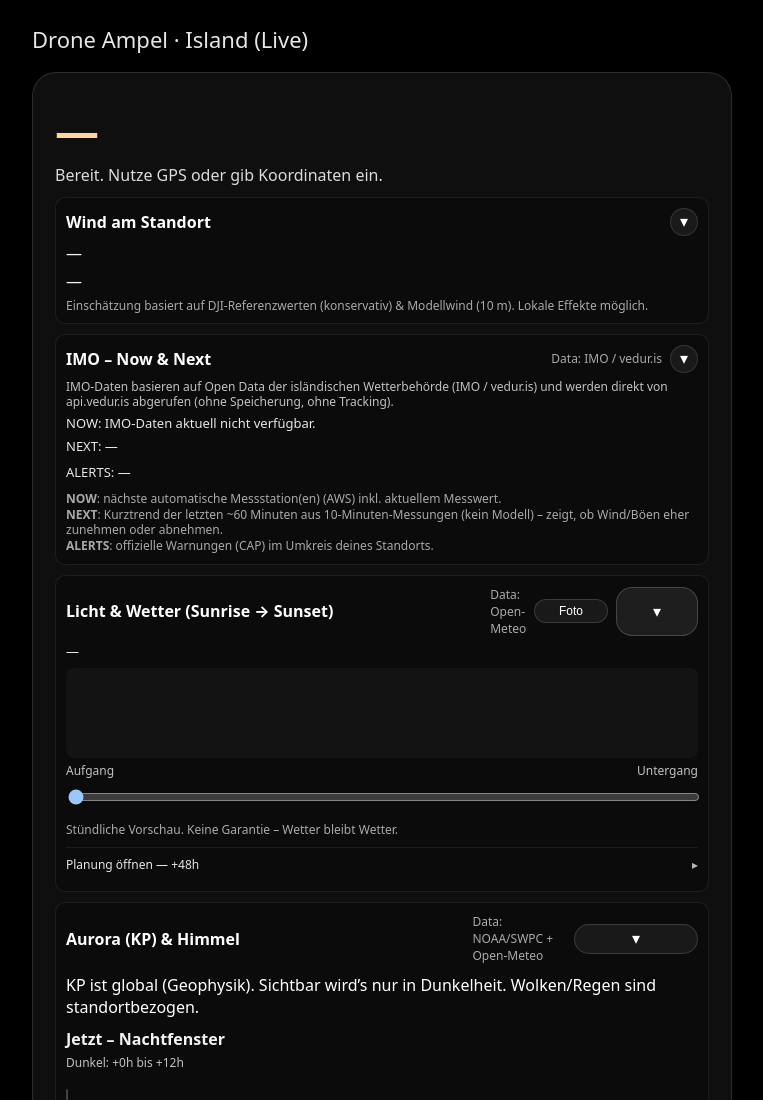
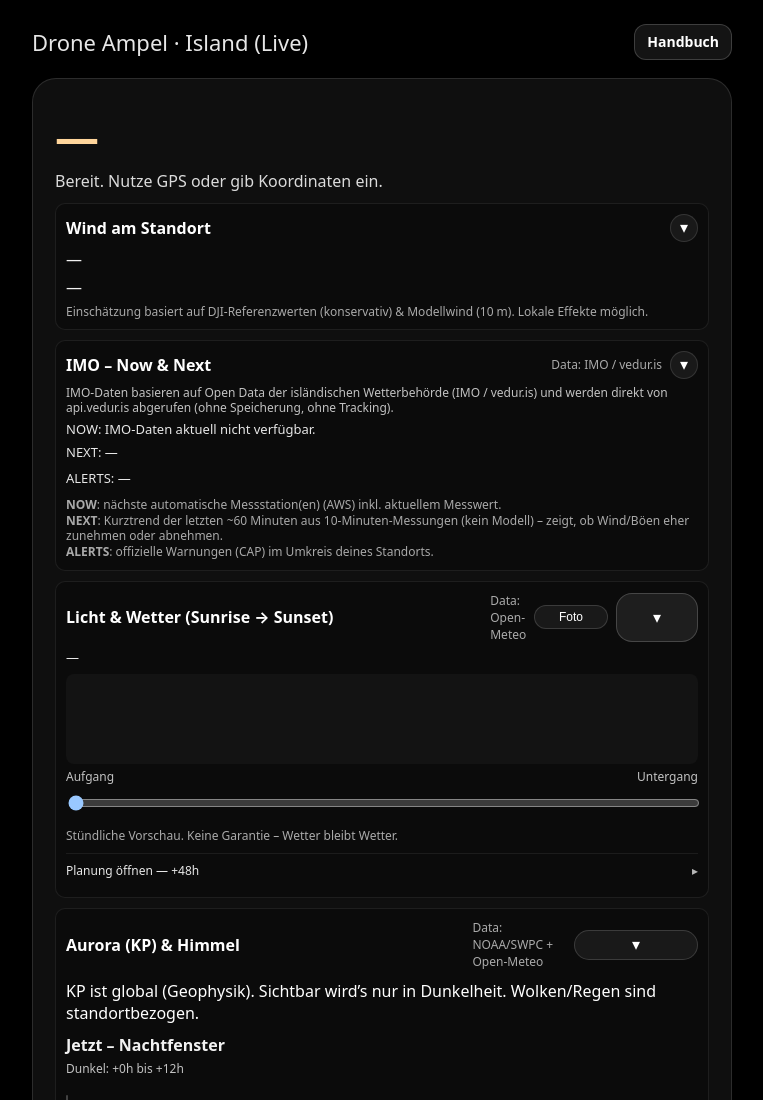
Before and after one commit to papierpilot/islanddrone-project, a plain HTML site: page index.html in a window 1280 px wide. Shown: the top 1100 px of the page, without its empty margins (258-1021 px from the left). Drawn offline with nearby package versions, Linux system fonts and the light colour scheme; no server answers.

Commit message:
Add handbook button + handbook PDF

```diff
--- a/index.html
+++ b/index.html
@@ -184,12 +184,44 @@
     .privacy-text{ margin-top: 8px; color:#fff; opacity:.95; }
     .privacy-text p{ margin: 0 0 8px 0; }
 
+
+    /* Handbuch-Button (öffnet PDF in neuem Tab, ohne App-Logik zu berühren) */
+    .headerbar{
+      display:flex;
+      align-items:center;
+      justify-content:space-between;
+      gap:12px;
+      margin-bottom:18px;
+    }
+    .headerbar .title{
+      margin:0;
+    }
+    .handbook-btn{
+      display:inline-block;
+      padding:10px 12px;
+      border-radius:12px;
+      border:1px solid rgba(255,255,255,.18);
+      background: rgba(255,255,255,.08);
+      color:#fff;
+      text-decoration:none;
+      font-size:14px;
+      font-weight:700;
+      line-height:1;
+      white-space:nowrap;
+    }
+    .handbook-btn:hover{
+      background: rgba(255,255,255,.12);
+    }
+
   </style>
 </head>
 
 <body>
   <div class="wrap">
-    <div class="title">Drone Ampel · Island (Live)</div>
+    <div class="headerbar">
+      <div class="title">Drone Ampel · Island (Live)</div>
+      <a class="handbook-btn" href="./docs/Handbuch_DroneAmpelIceland.pdf" target="_blank" rel="noopener">Handbuch</a>
+    </div>
 
     <div class="panel" data-panel-id="core" data-panel-collapsible="1">
       <div data-panel-body>
```
Also changed, not shown: 1 other file.
